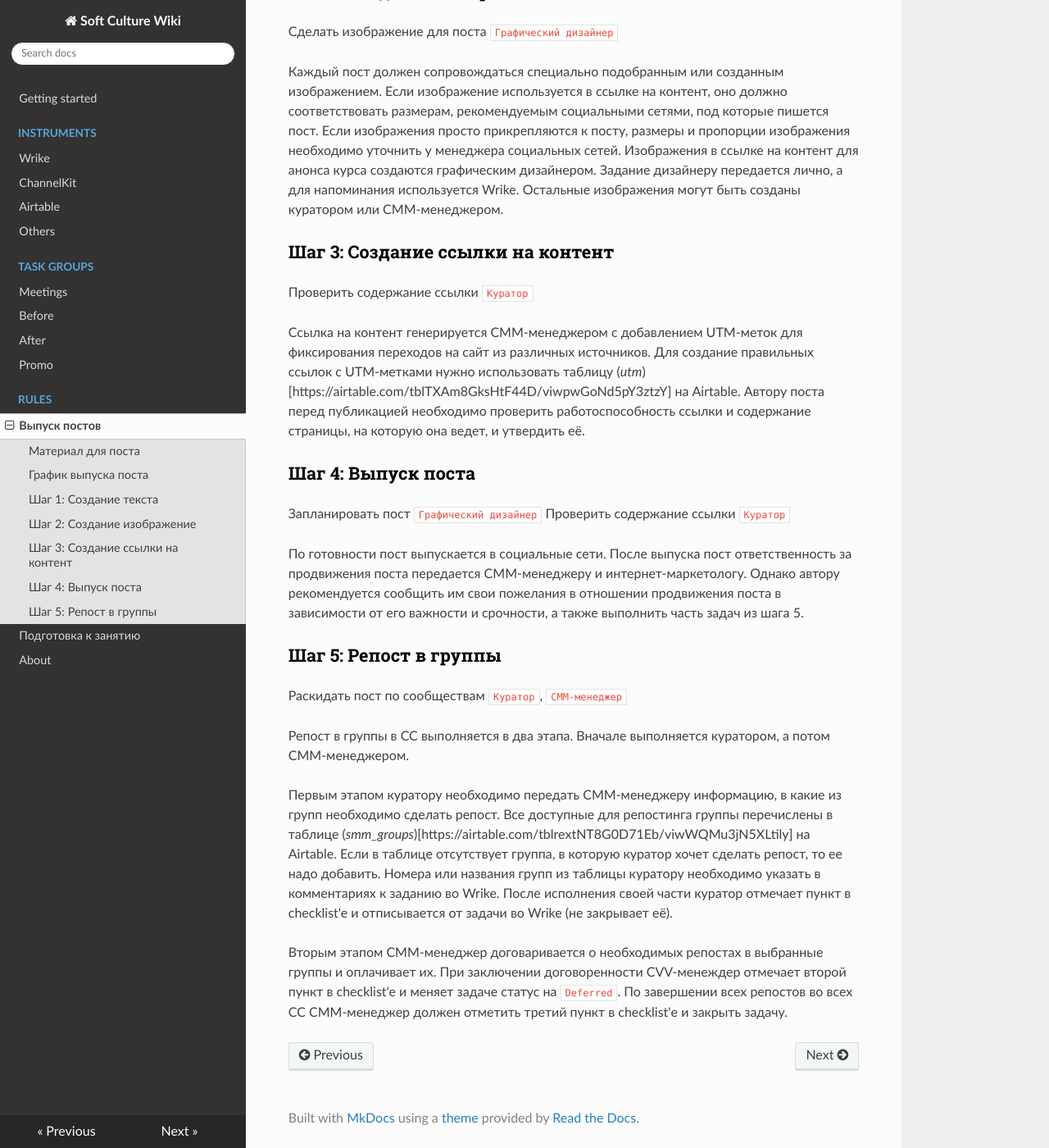
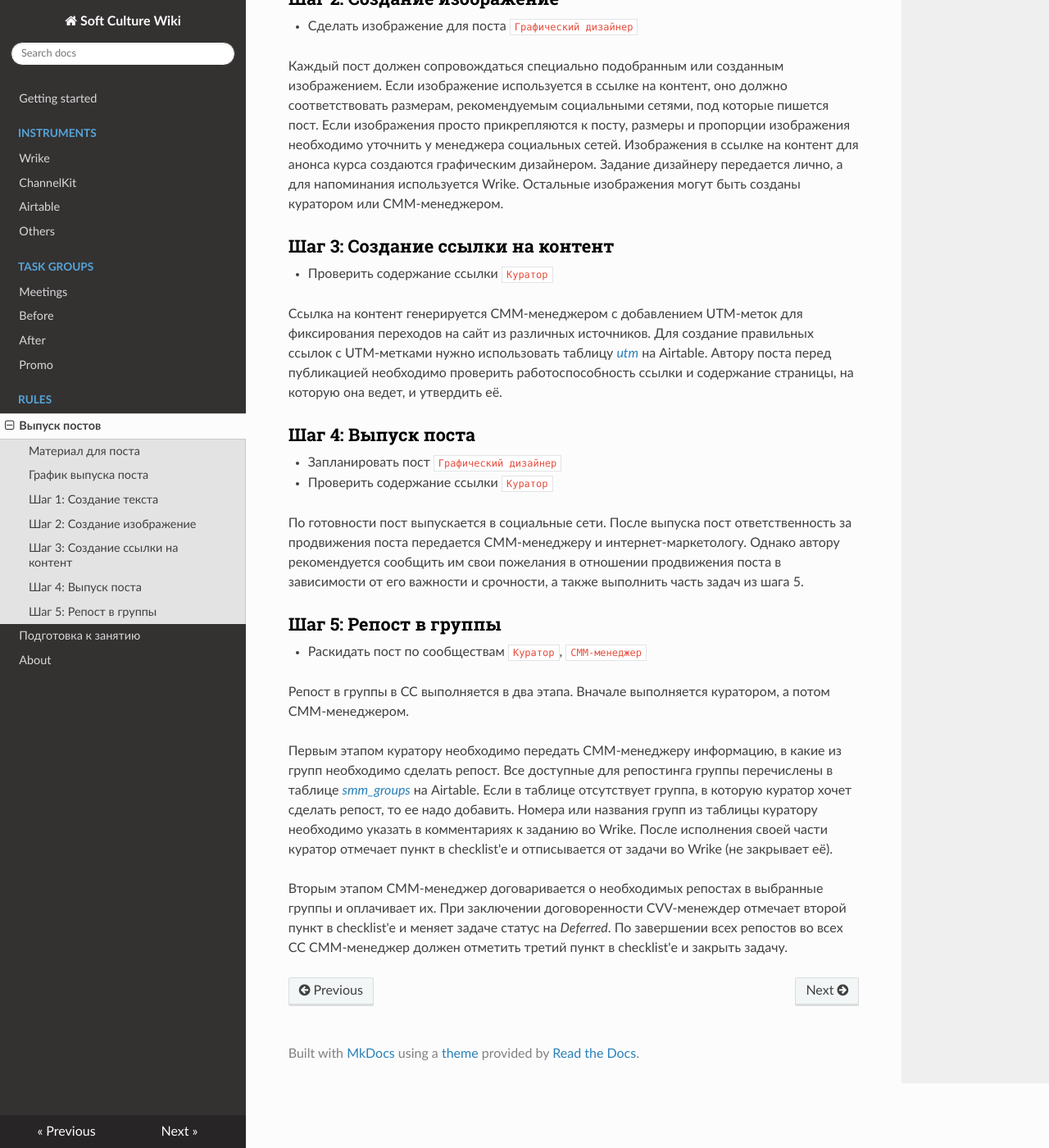
Before and after one commit to arsenyafonin/wiki, an MkDocs documentation site: the page built from docs/ins_05_posts.md, in a window 1280 px wide and 1400 px high, scrolled down 1013 px. Shown: the whole window at 82% size. Built offline with MkDocs 1.6.1, drawn with Linux system fonts in a browser that asks for light colours; nearby versions of some CDN libraries; old or Windows-style settings are respelled for this version of MkDocs.

Commit message:
Update ins_05_posts.md

```diff
--- a/docs/ins_05_posts.md
+++ b/docs/ins_05_posts.md
@@ -10,36 +10,36 @@
 
 ### Шаг 1: Создание текста
 
-Написать текст `Куратор`
-Получить редакцию текста `Куратор`
+* Написать текст `Куратор`
+* Получить редакцию текста `Куратор`
 
 Тексты постов на общие непрофессиональные темы пишутся СММ-менеджером. Тексты постов на темы, связанные с конкретным курсом пишутся куратором этого курса. Все тексты постов пишутся на [Beegit](https://beegit.com) в проект *SC\_ Posts* и отдаются на вычитку редактору или другому участнику команды путем изменения статуса текста на «Ожидает редактирования» и оповещением редактора. После утверждения автором полученных от редактора или другого участника правок текст и передается менеждеру социальных сетей. Факт утверждения текста автором отмечается изменением статуса на «Можно выпускать». В случае, если текст не утвержден и все еще требует доработки, возможности дальнейшее обращение к редактору по тому же принципу.
 
 ### Шаг 2: Создание изображение
 
-Сделать изображение для поста `Графический дизайнер`
+* Сделать изображение для поста `Графический дизайнер`
 
 Каждый пост должен сопровождаться специально подобранным или созданным изображением. Если изображение используется в ссылке на контент, оно должно соответствовать размерам, рекомендуемым социальными сетями, под которые пишется пост. Если изображения просто прикрепляются к посту, размеры и пропорции изображения необходимо уточнить у менеджера социальных сетей. Изображения в ссылке на контент для анонса курса создаются графическим дизайнером. Задание дизайнеру передается лично, а для напоминания используется Wrike. Остальные изображения могут быть созданы куратором или СММ-менеджером.
 
 ### Шаг 3: Создание ссылки на контент
 
-Проверить содержание ссылки `Куратор`
+* Проверить содержание ссылки `Куратор`
 
-Ссылка на контент генерируется СММ-менеджером с добавлением UTM-меток для фиксирования переходов на сайт из различных источников. Для создание правильных ссылок с UTM-метками нужно использовать таблицу (*utm*)[https://airtable.com/tblTXAm8GksHtF44D/viwpwGoNd5pY3ztzY] на Airtable. Автору поста перед публикацией необходимо проверить работоспособность ссылки и содержание страницы, на которую она ведет, и утвердить её.
+Ссылка на контент генерируется СММ-менеджером с добавлением UTM-меток для фиксирования переходов на сайт из различных источников. Для создание правильных ссылок с UTM-метками нужно использовать таблицу [*utm*](https://airtable.com/tblTXAm8GksHtF44D/viwpwGoNd5pY3ztzY) на Airtable. Автору поста перед публикацией необходимо проверить работоспособность ссылки и содержание страницы, на которую она ведет, и утвердить её.
 
 ### Шаг 4: Выпуск поста
 
-Запланировать пост `Графический дизайнер`
-Проверить содержание ссылки `Куратор`
+* Запланировать пост `Графический дизайнер`
+* Проверить содержание ссылки `Куратор`
 
 По готовности пост выпускается в социальные сети. После выпуска пост ответственность за продвижения поста передается СММ-менеджеру и интернет-маркетологу. Однако автору рекомендуется сообщить им свои пожелания в отношении продвижения поста в зависимости от его важности и срочности, а также выполнить часть задач из шага 5.
 
 ### Шаг 5: Репост в группы
 
-Раскидать пост по сообществам `Куратор`, `СММ-менеджер`
+* Раскидать пост по сообществам `Куратор`, `СММ-менеджер`
 
 Репост в группы в СС выполняется в два этапа. Вначале выполняется куратором, а потом СММ-менеджером.
 
-Первым этапом куратору необходимо передать СММ-менеджеру информацию, в какие из групп необходимо сделать репост. Все доступные для репостинга группы перечислены в таблице (*smm_groups*)[https://airtable.com/tblrextNT8G0D71Eb/viwWQMu3jN5XLtily] на Airtable. Если в таблице отсутствует группа, в которую куратор хочет сделать репост, то ее надо добавить. Номера или названия групп из таблицы куратору необходимо указать в комментариях к заданию во Wrike. После исполнения своей части куратор отмечает пункт в checklist'e и отписывается от задачи во Wrike (не закрывает её).
+Первым этапом куратору необходимо передать СММ-менеджеру информацию, в какие из групп необходимо сделать репост. Все доступные для репостинга группы перечислены в таблице [*smm_groups*](https://airtable.com/tblrextNT8G0D71Eb/viwWQMu3jN5XLtily) на Airtable. Если в таблице отсутствует группа, в которую куратор хочет сделать репост, то ее надо добавить. Номера или названия групп из таблицы куратору необходимо указать в комментариях к заданию во Wrike. После исполнения своей части куратор отмечает пункт в checklist'e и отписывается от задачи во Wrike (не закрывает её).
 
-Вторым этапом СММ-менеджер договаривается о необходимых репостах в выбранные группы и оплачивает их. При заключении договоренности CVV-менеждер отмечает второй пункт в checklist'e и меняет задаче статус на `Deferred`. По завершении всех репостов во всех СС СММ-менеджер должен отметить третий пункт в checklist'е и закрыть задачу.
+Вторым этапом СММ-менеджер договаривается о необходимых репостах в выбранные группы и оплачивает их. При заключении договоренности CVV-менеждер отмечает второй пункт в checklist'e и меняет задаче статус на *Deferred*. По завершении всех репостов во всех СС СММ-менеджер должен отметить третий пункт в checklist'е и закрыть задачу.
```
